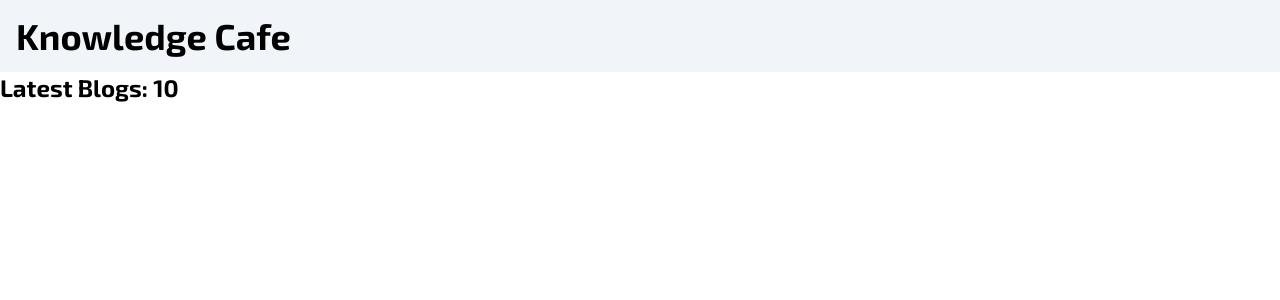
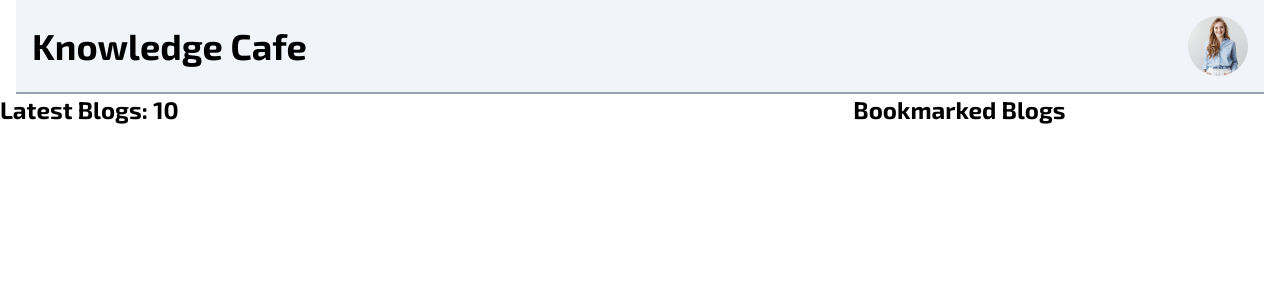
Before and after one commit to csedeveloper06/module-cafe, a React (Vite) app: page / in a window 1280 px wide. Shown: the top 300 px of the page. Built offline with nearby package versions, Linux system fonts and the light colour scheme.

Commit message:
added npm prop-types

```diff
--- a/package.json
+++ b/package.json
@@ -10,6 +10,8 @@
     "preview": "vite preview"
   },
   "dependencies": {
+    "prop-types": "^15.8.1",
+    "prop-types-exact": "^1.2.7",
     "react": "^19.1.1",
     "react-dom": "^19.1.1"
   },
--- a/src/App.jsx
+++ b/src/App.jsx
@@ -1,11 +1,15 @@
 import Blogs from "./components/Blogs/Blogs";
+import BookMarks from "./components/BookMarks/BookMarks";
 import Header from "./components/Header/Header";
 
 function App() {
   return (
     <div>
       <Header></Header>
-      <Blogs></Blogs>
+      <main className="md:flex">
+        <Blogs></Blogs>
+        <BookMarks></BookMarks>
+      </main>
     </div>
   );
 }
--- /dev/null
+++ b/src/components/Blog/Blog.jsx
@@ -0,0 +1,15 @@
+import PropTypes from "prop-types";
+
+const Blog = ({ blog }) => {
+  return (
+    <div>
+      <h2 className="text-2xl font-bold mb-4">Blog Title</h2>
+    </div>
+  );
+};
+
+Blog.propTypes = {
+  blog: PropTypes.object.isRequired,
+};
+
+export default Blog;
--- a/src/components/Blogs/Blogs.jsx
+++ b/src/components/Blogs/Blogs.jsx
@@ -12,7 +12,7 @@ const Blogs = () => {
   console.log(blogs);
 
   return (
-    <div>
+    <div className="md:w-2/3">
       <h2 className="text-2xl font-bold mb-4">Latest Blogs: {blogs.length}</h2>
     </div>
   );
--- /dev/null
+++ b/src/components/BookMarks/BookMarks.jsx
@@ -0,0 +1,9 @@
+const BookMarks = () => {
+  return (
+    <div className="md:w-1/3">
+      <h2 className="text-2xl font-bold mb-4">Bookmarked Blogs</h2>
+    </div>
+  );
+};
+
+export default BookMarks;
--- a/src/components/Header/Header.jsx
+++ b/src/components/Header/Header.jsx
@@ -1,8 +1,11 @@
+import profile from "../../assets/images/profile.png";
+
 const Header = () => {
   return (
-    <div className="bg-slate-100 p-4">
+    <header className="bg-slate-100 p-4 flex justify-between items-center mx-4 border-b-2 border-slate-400">
       <h1 className="text-4xl font-bold">Knowledge Cafe</h1>
-    </div>
+      <img src={profile} alt="Profile" />
+    </header>
   );
 };
 
```
Also changed, not shown: 1 other file (tests, documents, lock files or other folders).
